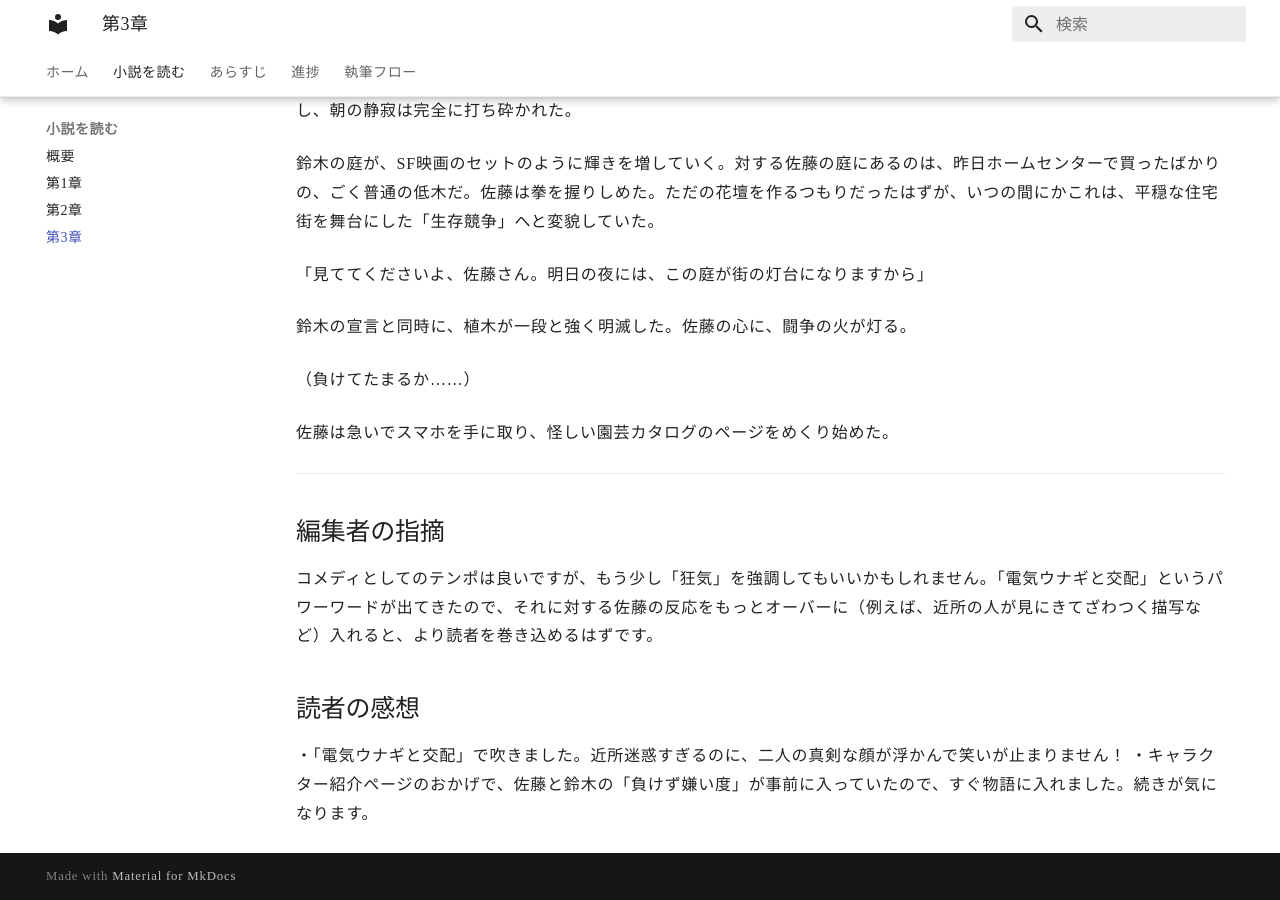
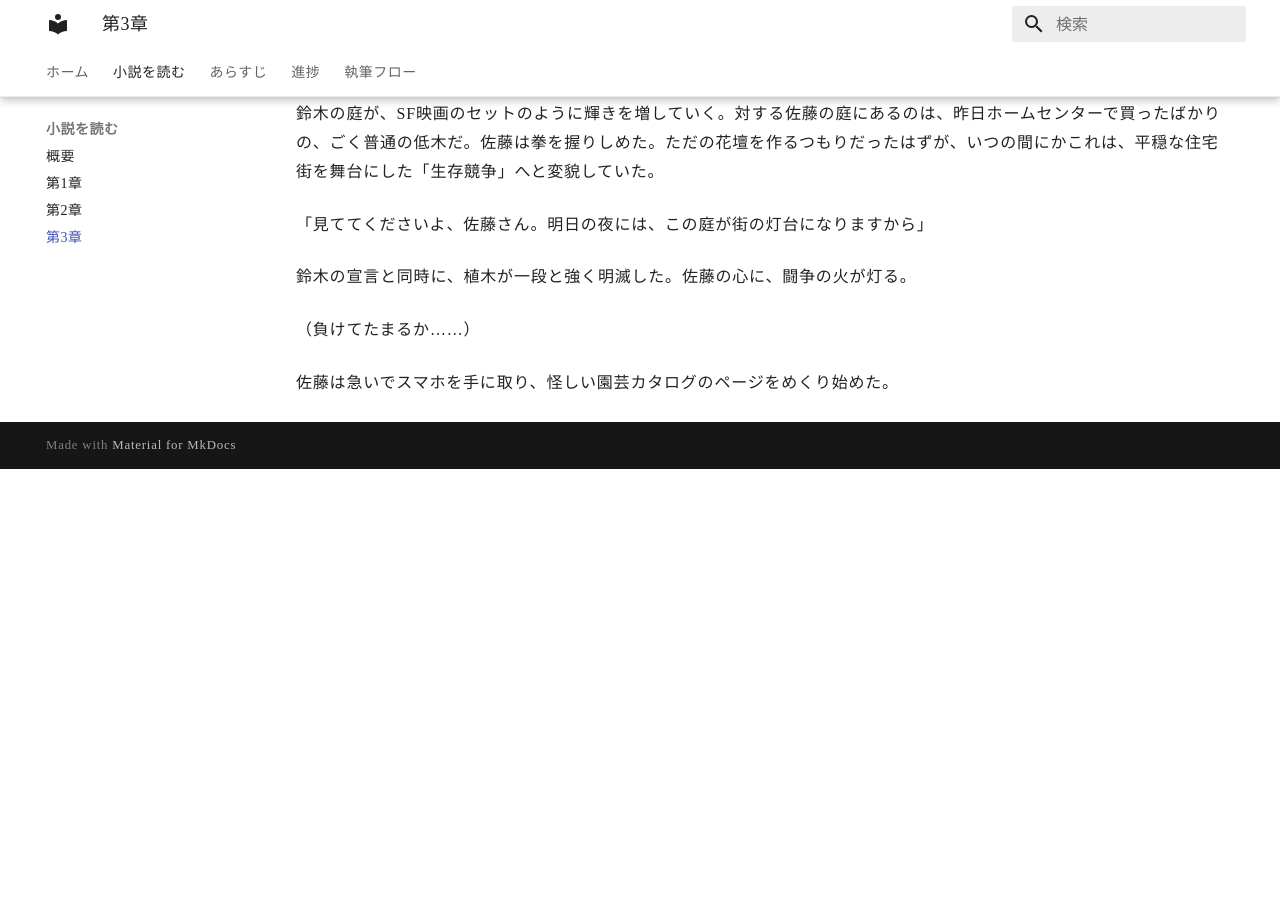
Before and after one commit to readofmaster/ai-novel-project, an MkDocs documentation site: the page built from docs/novel/chapter3.md, in a window 1280 px wide and 900 px high, scrolled down 666 px. Built offline with MkDocs 1.6.1 and Material for MkDocs 9.7.7, drawn with Linux system fonts in a browser that asks for light colours; some web fonts are replaced; after the commit the page ends 1135 px from its top, so only the background shows below that.

Commit message:
fix: 第3章を修正（不要セクション削除）

```diff
--- a/docs/novel/chapter3.md
+++ b/docs/novel/chapter3.md
@@ -1,4 +1,3 @@
----
 # 第3章：光る植木襲来
 
 土曜日の朝、カーテンを開けた佐藤は絶句した。
@@ -27,12 +26,3 @@
 （負けてたまるか……）
 
 佐藤は急いでスマホを手に取り、怪しい園芸カタログのページをめくり始めた。
-
----
-
-## 編集者の指摘
-コメディとしてのテンポは良いですが、もう少し「狂気」を強調してもいいかもしれません。「電気ウナギと交配」というパワーワードが出てきたので、それに対する佐藤の反応をもっとオーバーに（例えば、近所の人が見にきてざわつく描写など）入れると、より読者を巻き込めるはずです。
-
-## 読者の感想
-・「電気ウナギと交配」で吹きました。近所迷惑すぎるのに、二人の真剣な顔が浮かんで笑いが止まりません！
-・キャラクター紹介ページのおかげで、佐藤と鈴木の「負けず嫌い度」が事前に入っていたので、すぐ物語に入れました。続きが気になります。
```
